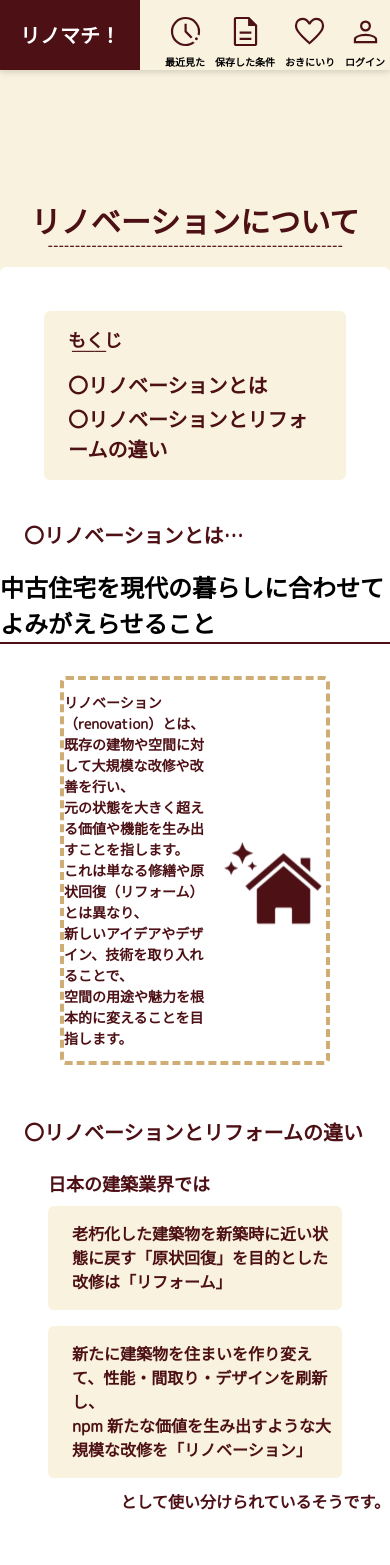
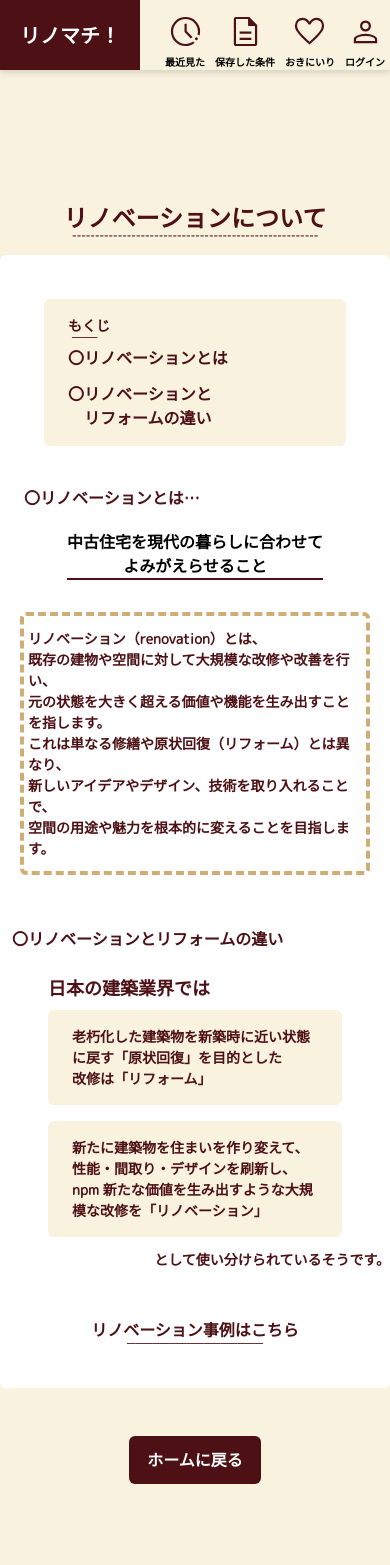
Before and after one commit to yama-chiiii/Rinomachi-Front, a Next.js app: page /description in a window 390 px wide. Shown: the top 1565 px of the page. Built offline with nearby package versions, Linux system fonts and the light colour scheme.

Commit message:
feat: スマホサイズの作成

```diff
--- a/src/app/description/page.tsx
+++ b/src/app/description/page.tsx
@@ -5,34 +5,47 @@ const Description = () => {
   return (
     <div className='w-full min-h-screen flex flex-col items-center font-mPlus text-border-brown-dark font-semibold '>
       <div className='w-full lg:w-1/2 min-h-screen flex flex-col items-center bg-brown-light font-mPlus'>
-        <div className='mt-200 text-3xl lg:text-5xl text-brown-dark'>
+        <div className='mt-200 text-2xl lg:text-5xl text-brown-dark'>
           リノベーションについて
         </div>
-        <div className='-mt-8 lg:-mt-16 mb-12 text-xs lg:text-lg text-brown-dark'>
+        <div className='-mt-8 lg:-mt-16 mb-12 text-xxs lg:text-lg text-brown-dark'>
           ------------------------------------------------------
         </div>
         <div className='lg:w-11/12 w-full h-auto rounded-md bg-white'>
           <div className='mt-44 mx-44 bg-brown-light rounded-md'>
             <div>
-              <div className='mx-24 pt-16 text-lg text-brown-dark'>もくじ</div>
-              <div className='text-brown-dark font-black mx-28 -mt-16 mb-8'>
+              <div className='mx-24 pt-16 lg:pt-16 text-sm lg:text-lg text-brown-dark'>
+                もくじ
+              </div>
+              <div className='text-brown-dark font-black text-xs lg:text-md mx-28 -mt-8 lg:-mt-12 lg:mb-8'>
                 ───
               </div>
             </div>
-            <div className='mx-24 text-brown-dark mb-4 text-xl'>
+            <div className='mx-24 text-brown-dark mb-12 lg:mb-4 text-md lg:text-xl'>
               〇リノベーションとは
             </div>
-            <div className='mx-24 text-brown-dark pb-16 text-xl'>
-              〇リノベーションとリフォームの違い
+            <div className='mx-24 text-brown-dark pb-16 text-md lg:text-xl'>
+              <span className='block lg:inline'>〇リノベーションと</span>
+              <span className='block lg:inline lg:ml-0 ml-16'>
+                リフォームの違い
+              </span>
             </div>
           </div>
-          <div className='mx-24 mt-40 text-xl text-brown-dark'>〇リノベーションとは…</div>
+          <div className='mx-24 mt-40 text-md lg:text-xl text-brown-dark'>
+            〇リノベーションとは…
+          </div>
           <div className='flex justify-center'>
-            <div className='mt-20 border-b-2 border-brown-dark text-2xl'>
-              中古住宅を現代の暮らしに合わせてよみがえらせること
+            {/* block クラス：要素をブロック要素として表示し、改行します。
+                inline クラス：要素をインライン要素として表示し、改行しません。
+                hidden クラス：指定された画面サイズでは<br>タグを非表示にします。 */}
+            <div className='mx-24 text-center lg:text-start lg:mx-0 mt-20 border-b-2 border-brown-dark text-md lg:text-2xl'>
+              <span className='block lg:inline'>
+                中古住宅を現代の暮らしに合わせて
+              </span>
+              <span className='block lg:inline'>よみがえらせること</span>
             </div>
           </div>
-          <div className='flex flex-row justify-center mt-32 mx-60 text-sm rounded-md text-brown-dark border-4 border-dashed border-brown'>
+          <div className='flex flex-row justify-center mt-32 mx-20 px-4 lg:mx-60 text-sm rounded-md text-brown-dark border-4 border-dashed border-brown'>
             <div className='my-12'>
               リノベーション（renovation）とは、
               <br />
@@ -51,35 +64,41 @@ const Description = () => {
               width={120}
               height={36}
               alt='Icon'
-              className='mt-28'
+              className='mt-28 hidden sm:block'
             />
           </div>
-          <div className='mt-52 mx-24 text-xl text-brown-dark'>〇リノベーションとリフォームの違い</div>
-          <div className='mt-24 mx-24 pl-24 text-lg text-brown-dark'>日本の建築業界では</div>
+          <div className='mt-52 mx-12 lg:mx-24 text-md lg:text-xl text-brown-dark'>
+            〇リノベーションとリフォームの違い
+          </div>
+          <div className='mt-24 mx-24 pl-24 text-lg text-brown-dark'>
+            日本の建築業界では
+          </div>
           <div className='mt-8 bg-brown-light rounded-md mx-48 mb-16'>
-            <div className='pl-24 py-16 text-brown-dark'>
+            <div className='px-24 py-16 text-sm lg:text-lg text-brown-dark'>
               老朽化した建築物を新築時に近い状態に戻す「原状回復」を目的とした
               <br />
               改修は「リフォーム」
             </div>
           </div>
           <div className='mt-8 bg-brown-light rounded-md mx-48'>
-            <div className='pl-24 py-16 text-brown-dark'>
+            <div className='px-24 py-16 text-sm lg:text-lg text-brown-dark'>
               新たに建築物を住まいを作り変えて、性能・間取り・デザインを刷新し、
               <br />
               npm 新たな価値を生み出すような大規模な改修を「リノベーション」
             </div>
           </div>
           <div className='flex flex-row-reverse'>
-            <div className='mt-12 text-brown-dark'>
+            <div className='mt-12 text-sm lg:text-lg text-brown-dark'>
               として使い分けられているそうです。
             </div>
           </div>
           <div className='flex flex-col items-center mt-48 mb-36'>
-            <div className='text-brown-dark text-xl'>
+            <div className='text-brown-dark text-md lg:text-xl'>
               リノベーション事例はこちら
             </div>
-            <div className='text-brown-dark -mt-12 font-black'>────────────────</div>
+            <div className='text-brown-dark -mt-8 lg:-mt-12 text-xs lg:text-lg font-black'>
+              ────────────────
+            </div>
           </div>
         </div>
         <button className='py-12 px-18 mb-130 rounded-md bg-brown-dark text-white mt-48'>
```
